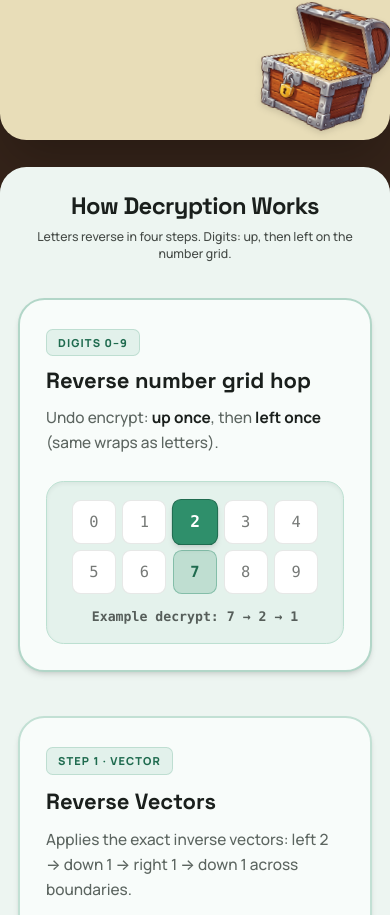
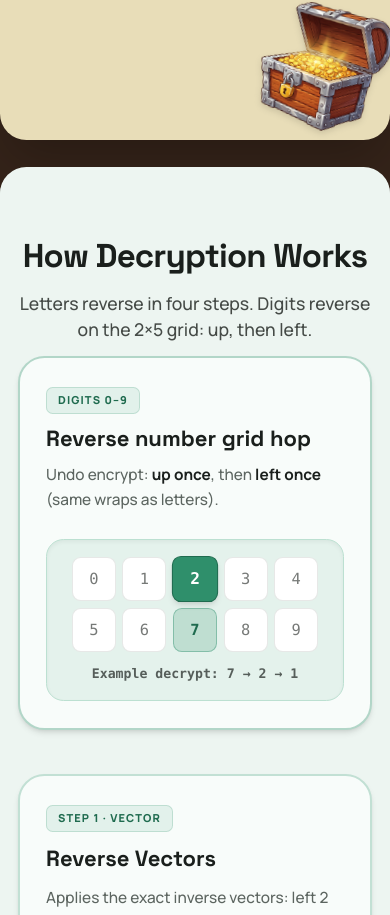
Before and after one commit to Dukeabaddon/Enigma-Isle, a React (Vite) app: page / in a window 390 px wide. Shown: the part 4631-5546 px from the top of the page. Built offline with nearby package versions, Linux system fonts and the light colour scheme.

Commit message:
fix(ui): align mobile decrypt journey header with encrypt
Use shared text-3xl title and text-base intro copy; match section top padding to encryption block.

```diff
--- a/src/components/journey/StepCards.tsx
+++ b/src/components/journey/StepCards.tsx
@@ -276,7 +276,7 @@ export default function StepCards() {
       {/* S4 — How Decryption Works (Tasks 13, 14, 15, 16, 17, 18) */}
       <section
         id="decrypt-journey"
-        className="relative bg-[#EDF5F1] text-ink pt-0 sm:pt-24 pb-20 sm:pb-28 px-4 sm:px-6 scroll-mt-20 overflow-hidden rounded-t-3xl sm:rounded-t-[40px] seam-paint-mint"
+        className="relative bg-[#EDF5F1] text-ink pt-16 sm:pt-24 pb-20 sm:pb-28 px-4 sm:px-6 scroll-mt-20 overflow-hidden rounded-t-3xl sm:rounded-t-[40px] seam-paint-mint"
       >
         {/* Desktop only: Adarna pinned to section top-left */}
         <img
@@ -288,18 +288,7 @@ export default function StepCards() {
         />
 
         <div className="max-w-6xl mx-auto relative z-10">
-          {/* Mobile: no Adarna — centered header */}
-          <div className="sm:hidden mb-8 pt-6 text-center space-y-2 px-1">
-            <h2 className="font-display font-black text-[1.35rem] leading-[1.15] text-ink tracking-tight">
-              How Decryption Works
-            </h2>
-            <p className="text-[0.7rem] text-ink/80 font-medium leading-snug max-w-sm mx-auto">
-              Letters reverse in four steps. Digits: up, then left on the number grid.
-            </p>
-          </div>
-
-          {/* sm+: centered header + absolute Adarna */}
-          <div className="hidden sm:block text-center max-w-2xl mx-auto mb-14 space-y-3">
+          <div className="text-center max-w-2xl mx-auto mb-3 sm:mb-8 xl:mb-14 space-y-3">
             <h2 className="font-display font-black text-3xl sm:text-5xl text-ink tracking-tight">
               How Decryption Works
             </h2>
```
